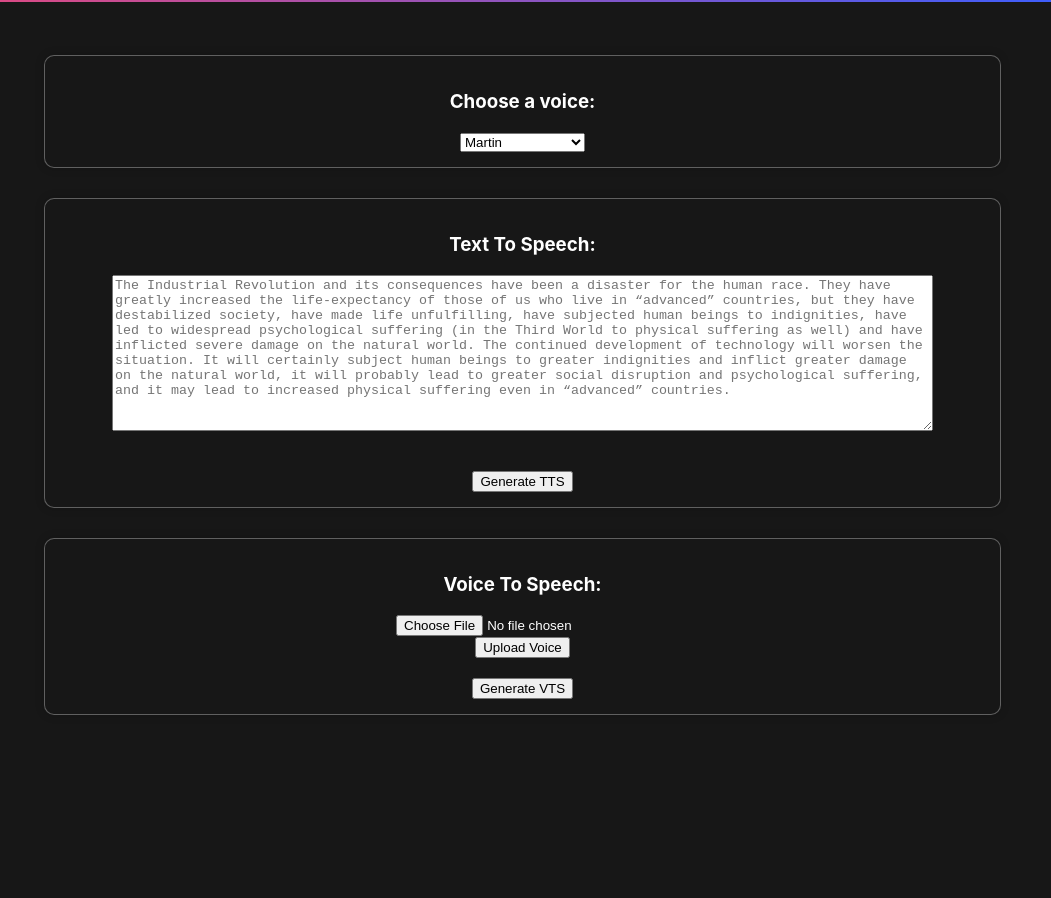
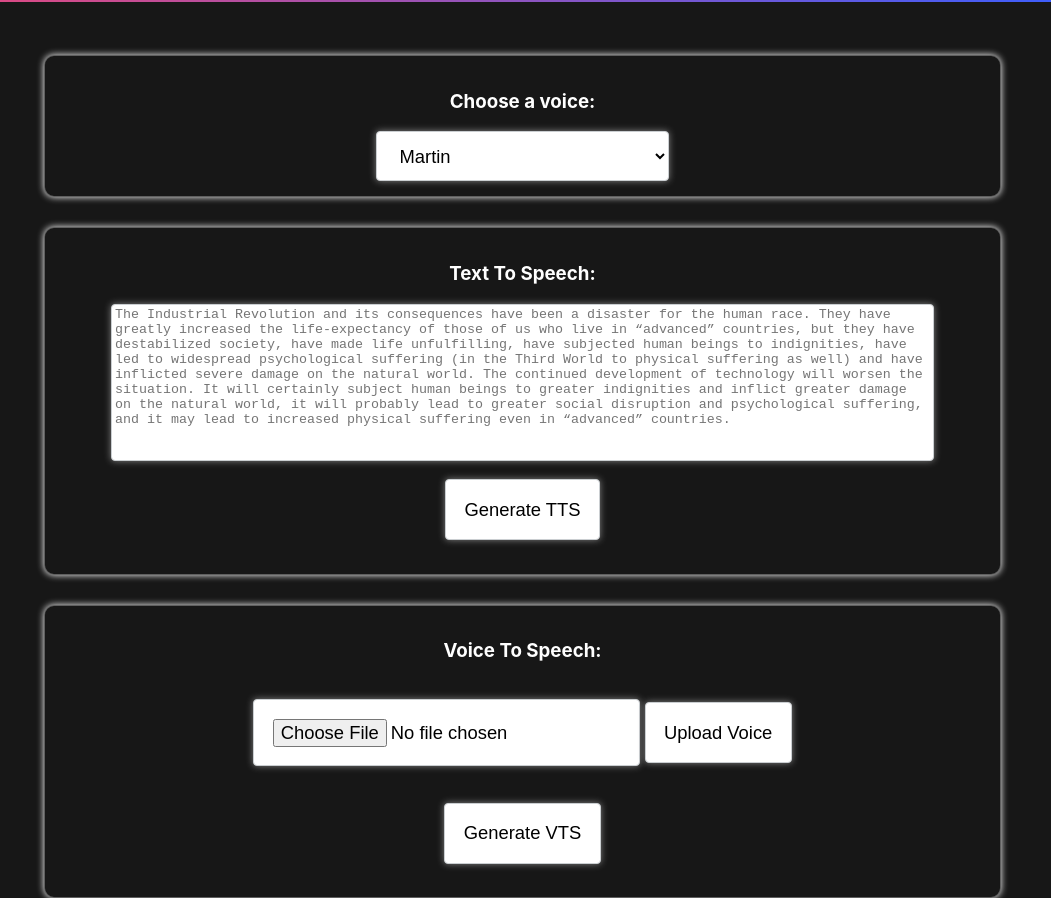
Before and after one commit to des5771/SWENG465-AIVoice, a plain HTML site: page generate.html in a window 1280 px wide. Shown: the full height of the page, 229-1280 px from the left. Before the commit the page ends 800 px from the top, so only its background shows below. Drawn offline with Linux system fonts and the light colour scheme.

Commit message:
Made shit look nicere]

```diff
--- a/Art.css
+++ b/Art.css
@@ -6,48 +6,12 @@ body {
 
 }
 
-.panel-controls a {
-    color: #FFFFFF;
-    text-decoration: none;
-}
-
-.panel-controls a:hover {
-    color: #D3D3D3;
-    text-decoration:none;
-    cursor:pointer;
-}
-
 .container {
     display: flex;
     justify-content: center;
     align-items: center;
     height: 95vh;
     flex-direction: column;
-}
-
-.panel-container {
-    position: absolute;
-    top: 50px;
-    bottom: 50px;
-    left: 50px;
-    right: 50px;
-    color: white;
-}
-
-.panel-content {
-    margin-left: 175px;
-    height: 100%;
-    padding-left: 3rem;
-    transition: margin-left 0.3s;
-}
-
-.panel-controls{
-    float: left;
-    width: 175px;
-    background-color: transparent;
-    height: 100%;
-    font-size: 14px;
-    padding: 10px 0;
 }
 
 .box {
@@ -146,22 +110,6 @@ body {
     border-style: solid;
 }
 
-.section_title_font {
-    color: white;
-    font-size: 4em;
-    padding-top: 1rem;
-    padding-left: 1rem;
-    padding-right: 1rem;
-    margin: 0;
-}
-
-.section_body_font {
-    color: white;
-    font-size: 2em;
-    padding-left: 2rem;
-    padding-right: 2rem;
-}
-
 .column {
     width: 33%;
     max-width: 33%;
@@ -207,17 +155,114 @@ a:hover {
     color: #0056b3;
 }
 
+/*about.html - basic css page layout crap*/
+
 .about-section {
-
     display: flex;
-
     padding: 1rem;
     min-height: 100vh;
-
     flex-direction: column;
     text-align: center;
     justify-content: center;
     align-items: center;
-
     scroll-snap-align: start;
 }
+
+.section_title_font {
+    color: white;
+    font-size: 4em;
+    padding-top: 1rem;
+    padding-left: 1rem;
+    padding-right: 1rem;
+    margin: 0;
+}
+
+.section_body_font {
+    color: white;
+    font-size: 2em;
+    padding-left: 2rem;
+    padding-right: 2rem;
+}
+
+/*generate.html PANEL CONTAINER - holds the panel controls and panel contents*/
+
+.panel-container .box {
+    box-shadow: 0 0 7.5px;
+}
+
+.panel-container textarea {
+    padding: 0.2em;
+    background-color: #fff;
+    border: 1px solid #caced1;
+    border-radius: 0.25rem;
+    color: #000;
+    cursor: pointer;
+    resize: none;
+    box-shadow: 0 0 7.5px gray;
+}
+
+.panel-container input {
+    margin-top: 1em;
+    margin-bottom: 1em;
+    font-size: 1.15rem;
+    padding: 1em;
+    background-color: #fff;
+    border: 1px solid #caced1;
+    border-radius: 0.25rem;
+    color: #000;
+    cursor: pointer;
+    text-align: right;
+    box-shadow: 0 0 7.5px gray;
+}
+
+.panel-container select {
+    width: 100%;
+    font-size: 1.15rem;
+    padding: 0.675em 6em 0.675em 1em;
+    background-color: #fff;
+    border: 1px solid #caced1;
+    border-radius: 0.25rem;
+    color: #000;
+    cursor: pointer;
+    box-shadow: 0 0 7.5px gray;
+}
+
+.panel-container {
+    position: absolute;
+    top: 50px;
+    bottom: 50px;
+    left: 50px;
+    right: 50px;
+    color: white;
+}
+
+/*generate.html PANEL CONTROLS - the sidebar in the panel container*/
+
+.panel-controls{
+    float: left;
+    width: 175px;
+    background-color: transparent;
+    height: 100%;
+    font-size: 14px;
+    padding: 10px 0;
+}
+
+.panel-controls a {
+    color: #FFFFFF;
+    text-decoration: none;
+}
+
+.panel-controls a:hover {
+    color: #D3D3D3;
+    text-decoration:none;
+    cursor:pointer;
+}
+
+/*generate.html PANEL CONTENT - the main page shit in the panel container*/
+
+.panel-content {
+    margin-left: 175px;
+    height: 100%;
+    padding-left: 3rem;
+    transition: margin-left 0.3s;
+}
--- a/generate.html
+++ b/generate.html
@@ -41,7 +41,7 @@
 
                     <!--TODO: Make select look nicer-->
                     <div>
-                        <select>
+                        <select class="custom-select">
                             <option value="0">Martin</option>
                             <option value="1">Minecraft Villager</option>
                             <option value="2">Biggie Cheese</option>
@@ -53,7 +53,7 @@
                 <!--TODO: Make textarea look nicer-->
                 <div class="box">
                     <h3>Text To Speech:</h3>
-                    <textarea id="freeform" name="freeform" rows="10" cols="100" placeholder="The Industrial Revolution and its consequences have been a disaster for the human race. They have greatly increased the life-expectancy of those of us who live in “advanced” countries, but they have destabilized society, have made life unfulfilling, have subjected human beings to indignities, have led to widespread psychological suffering (in the Third World to physical suffering as well) and have inflicted severe damage on the natural world. The continued development of technology will worsen the situation. It will certainly subject human beings to greater indignities and inflict greater damage on the natural world, it will probably lead to greater social disruption and psychological suffering, and it may lead to increased physical suffering even in “advanced” countries."></textarea><br><br>
+                    <textarea id="freeform" name="freeform" rows="10" cols="100" placeholder="The Industrial Revolution and its consequences have been a disaster for the human race. They have greatly increased the life-expectancy of those of us who live in “advanced” countries, but they have destabilized society, have made life unfulfilling, have subjected human beings to indignities, have led to widespread psychological suffering (in the Third World to physical suffering as well) and have inflicted severe damage on the natural world. The continued development of technology will worsen the situation. It will certainly subject human beings to greater indignities and inflict greater damage on the natural world, it will probably lead to greater social disruption and psychological suffering, and it may lead to increased physical suffering even in “advanced” countries."></textarea>
                     <input type="submit" value="Generate TTS" />
                 </div><br>
 
@@ -64,9 +64,8 @@
                     <form action = "http://127.0.0.1:8081/sample_voice" method = "POST"
                           enctype = "multipart/form-data">
                         <input type="file" name="file" size="50" />
-                        <br />
                         <input type = "submit" value = "Upload Voice" />
-                    </form><br>
+                    </form>
                     <input type="submit" value="Generate VTS" />
 
                 </div>
```
